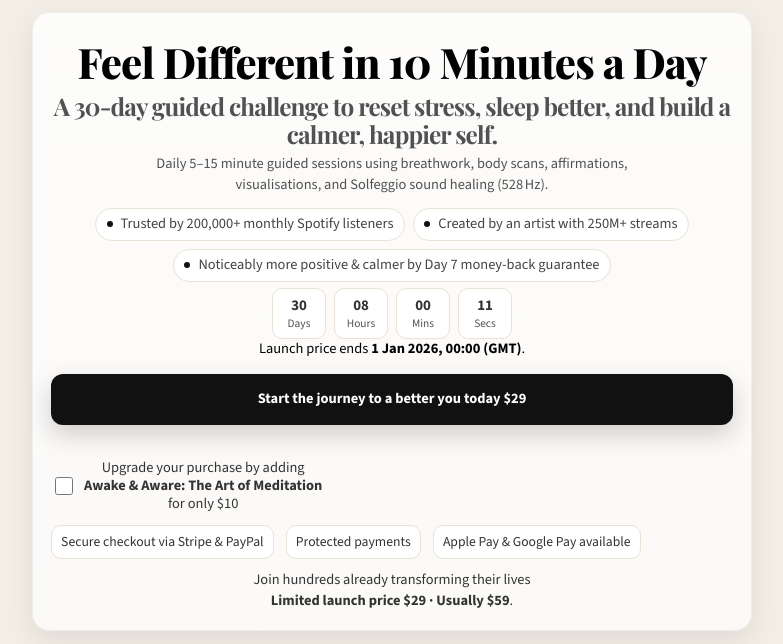
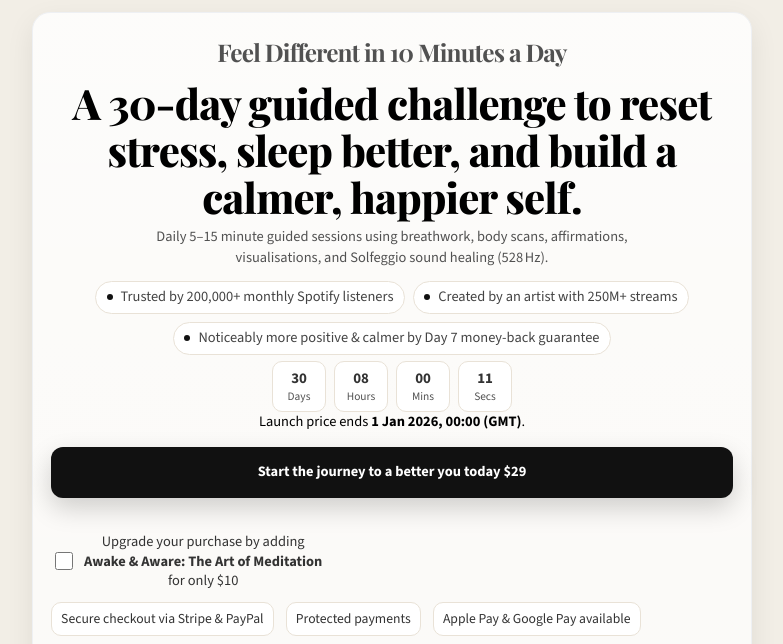
Before and after one commit to KulaKriya/positivitybundle, a website: page index.html in a window 1280 px wide. Shown: the part 150-794 px from the top of the page, without its empty margins (248-1031 px from the left). Drawn offline with nearby package versions, Linux system fonts and the light colour scheme.

Commit message:
Add files via upload

```diff
--- a/index.html
+++ b/index.html
@@ -37,8 +37,7 @@
 
   h1,h2,h3{margin:0 0 .6rem 0;font-family:'Playfair Display', 'Times New Roman', serif}
   h1{font-size:42px;line-height:1.1;margin:8px 0 6px;font-weight:800;letter-spacing:-0.02em}
-  .h1-main{display:block;font-weight:900;margin-bottom:0.45rem}
-  .h1-sub{display:block;font-size:0.58em;font-weight:700;white-space:normal;color:var(--muted);}
+  .h1-main{display:block;font-weight:900;margin-bottom:0.85rem;font-size:0.58em;font-weight:700;white-space:normal;color:var(--muted);}
   h2{font-size:24px;line-height:1.2;margin:0 0 12px;font-weight:750}
   p{margin:.5rem 0 1rem 0;color:var(--ink)}
   .center{text-align:center}
@@ -199,7 +198,7 @@
   .bump{margin:.4rem 0 0}
   .bump-label{display:flex;align-items:center;justify-content:flex-start;gap:8px;font-size:.95rem;color:#333;cursor:pointer}
   .bump input{width:18px;height:18px}
-  .bump-text{display:flex;flex-direction:column;line-height:1.25;}
+  .bump-text{display:flex;flex-direction:column;line-height:1.35;}
   .bump-line{display:block;}
 
 </style>
```
